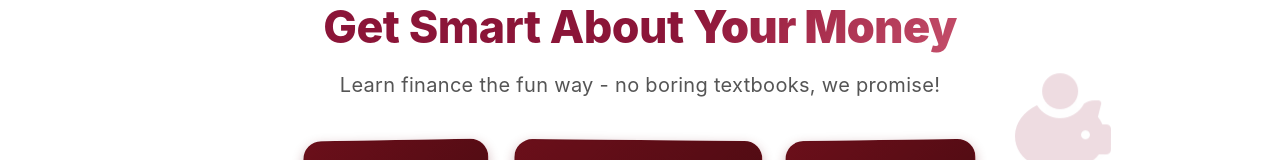
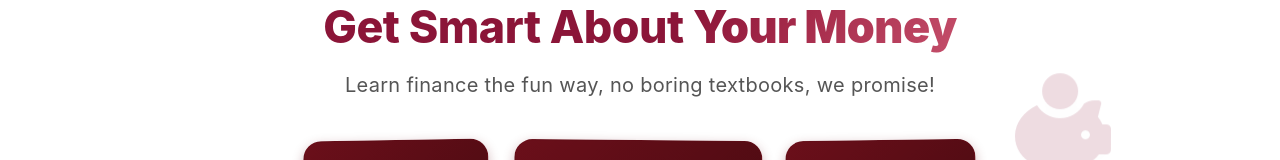
Before and after one commit to mohnish-dev/bulldawg_hackers, a React (Vite) app: page / in a window 1280 px wide. Shown: the part 120-280 px from the top of the page. Built offline with nearby package versions, Linux system fonts and the light colour scheme.

Commit message:
Remove dash from subtitle - use comma instead

```diff
--- a/src/components/FinancialWellness/FinancialWellness.jsx
+++ b/src/components/FinancialWellness/FinancialWellness.jsx
@@ -81,7 +81,7 @@ const FinancialWellness = () => {
         <h1 className="main-title">
           Get Smart About <span className="gradient-text">Your Money</span>
         </h1>
-        <p className="subtitle">Learn finance the fun way - no boring textbooks, we promise!</p>
+        <p className="subtitle">Learn finance the fun way, no boring textbooks, we promise!</p>
 
         <div className="stats-bar">
           <div className="stat-item stat-item-1">
```
